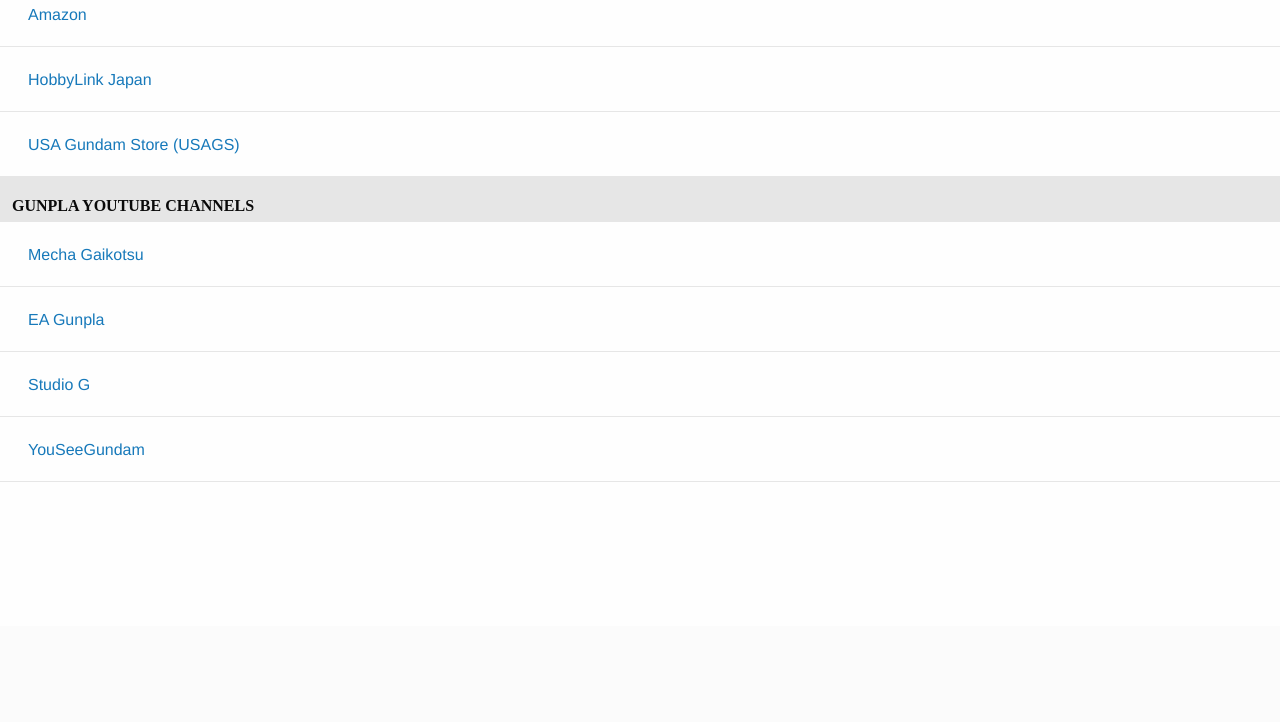
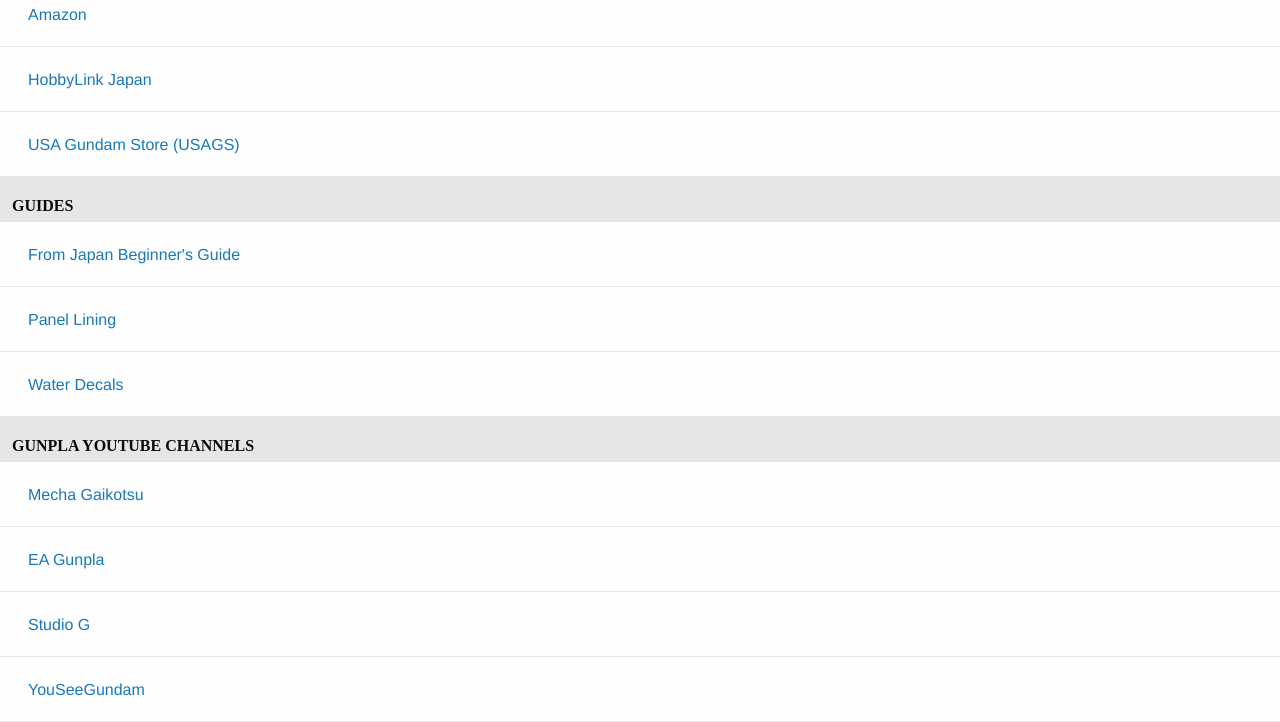
Before and after one commit to jdmacam/gunpla-station, a Django app: page /resources in a window 1280 px wide. Shown: the part 174-896 px from the top of the page. Before the commit the page ends 656 px from the top, so only its background shows below. Run offline with Django 3.2, Linux system fonts and the light colour scheme; the visitor is signed in with stand-in values (Sample User, id 1); some libraries are stand-ins or nearby versions; some web fonts are replaced.

Commit message:
added additional resource pages

```diff
--- a/mysite/gunsta/templates/resources.html
+++ b/mysite/gunsta/templates/resources.html
@@ -38,6 +38,27 @@
 </section>
 
 <section class="block-list">
+    <header>Guides</header>
+    <ul>
+        <li>
+            <div>
+                <p class="list-header"><a href="https://blog.fromjapan.co.jp/en/hobby/the-gundam-model-beginners-guide-for-building-amazing-kits.html">From Japan Beginner's Guide</a></p>
+            </div>
+        </li>
+        <li>
+            <div>
+                <p class="list-header"><a href="https://www.gunpla101.com/panel-lining-for-gunpla-101/">Panel Lining</a></p>
+            </div>
+        </li>
+        <li>
+            <div>
+                <p class="list-header"><a href="https://goodguydangunpla.blogspot.com/2012/12/tutorial-how-to-apply-water-slide-decals.html">Water Decals</a></p>
+            </div>
+        </li>
+    </ul>
+</section>
+
+<section class="block-list">
     <header>Gunpla Youtube Channels</header>
     <ul>
         <li>
```
